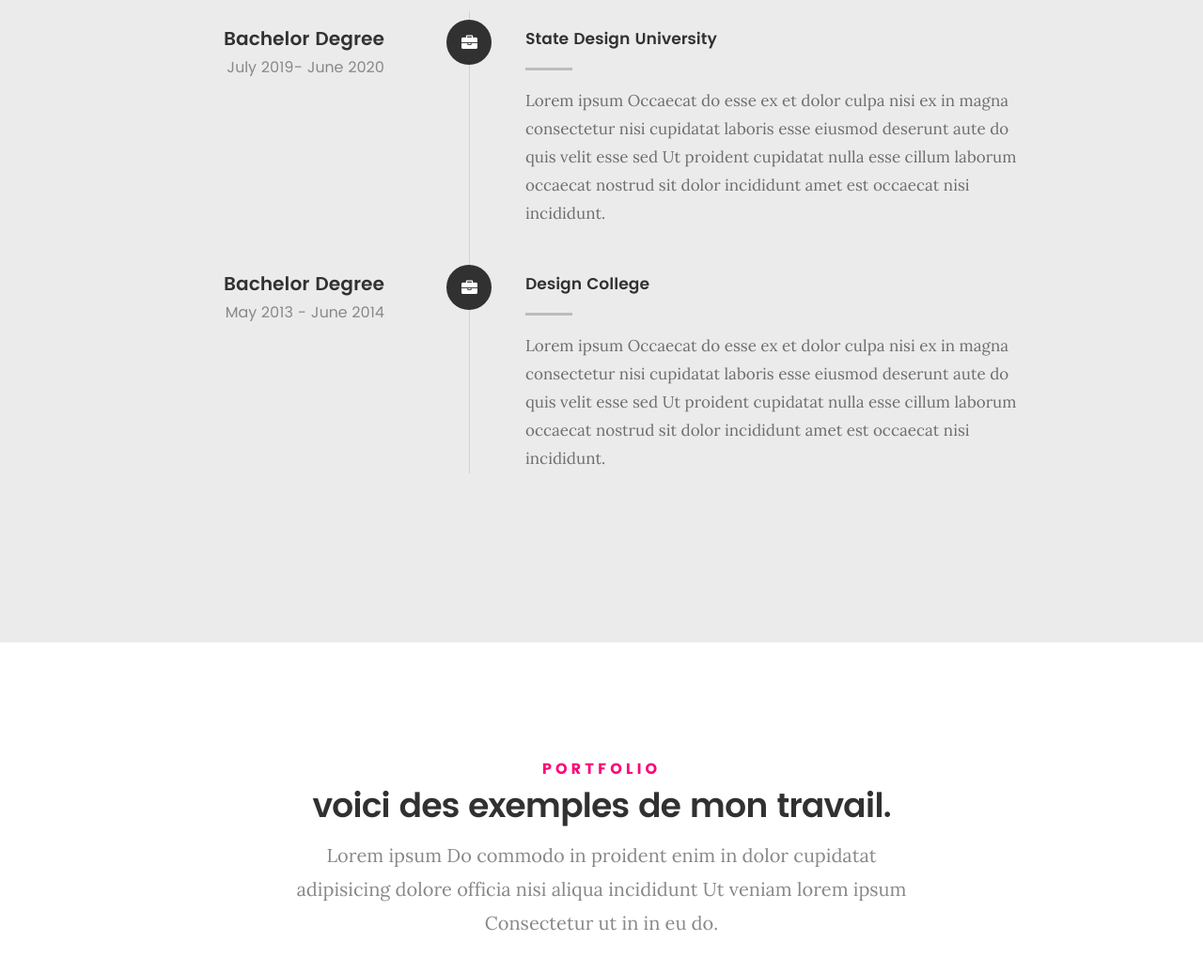
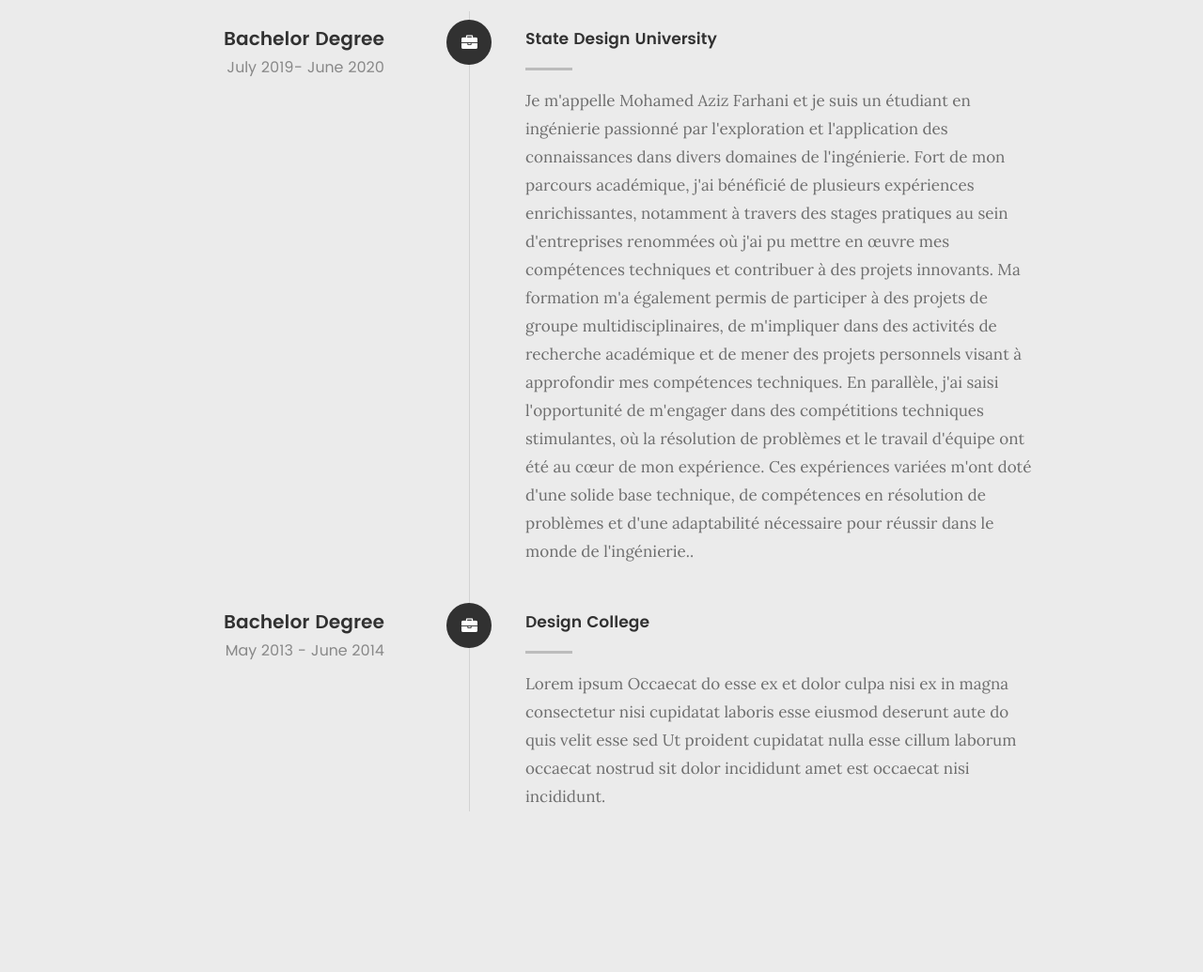
Before and after one commit to azizfarhani/3b12_azizfarhani1, a plain HTML site: page index.html in a window 1280 px wide. Shown: the part 2488-3523 px from the top of the page at 94% size. Drawn offline with Linux system fonts and the light colour scheme; files whose address does not match are found by name.

Commit message:
Update index.html

```diff
--- a/index.html
+++ b/index.html
@@ -234,7 +234,7 @@
 
 	   				<div class="timeline-content">
 	   					<h4>State Design University</h4>
-	   					<p>Lorem ipsum Occaecat do esse ex et dolor culpa nisi ex in magna consectetur nisi cupidatat laboris esse eiusmod deserunt aute do quis velit esse sed Ut proident cupidatat nulla esse cillum laborum occaecat nostrud sit dolor incididunt amet est occaecat nisi incididunt.</p>
+	   					<p>Je m'appelle Mohamed Aziz Farhani et je suis un étudiant en ingénierie passionné par l'exploration et l'application des connaissances dans divers domaines de l'ingénierie. Fort de mon parcours académique, j'ai bénéficié de plusieurs expériences enrichissantes, notamment à travers des stages pratiques au sein d'entreprises renommées où j'ai pu mettre en œuvre mes compétences techniques et contribuer à des projets innovants. Ma formation m'a également permis de participer à des projets de groupe multidisciplinaires, de m'impliquer dans des activités de recherche académique et de mener des projets personnels visant à approfondir mes compétences techniques. En parallèle, j'ai saisi l'opportunité de m'engager dans des compétitions techniques stimulantes, où la résolution de problèmes et le travail d'équipe ont été au cœur de mon expérience. Ces expériences variées m'ont doté d'une solide base technique, de compétences en résolution de problèmes et d'une adaptabilité nécessaire pour réussir dans le monde de l'ingénierie..</p>
 	   				</div>
 
 	   			</div> <!-- /timeline-block -->
```
